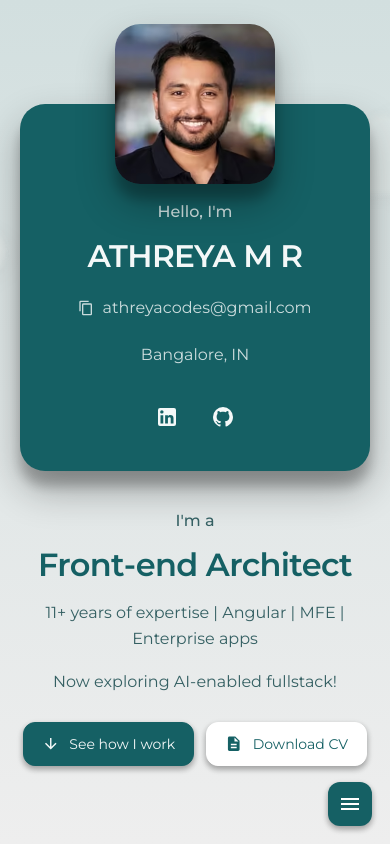
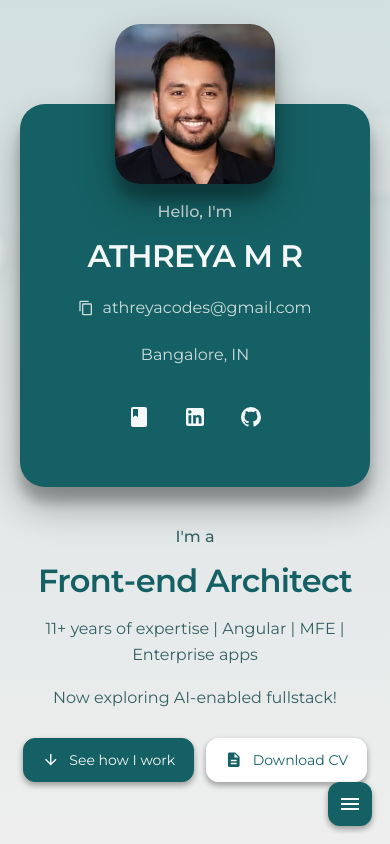
Before and after one commit to athreyacodes/portfolio, an Angular app: page / in a window 390 px wide. Shown: the top 844 px of the page. Built offline with nearby package versions, Linux system fonts and the light colour scheme.

Commit message:
blogs logo

```diff
--- a/src/app/data/i18n/en-gb.json
+++ b/src/app/data/i18n/en-gb.json
@@ -20,6 +20,7 @@
     "expBtn": "Experience",
     "downloadCv": "Download CV",
     "icon": {
+      "how": "How",
       "linkedin": "My LinkedIn",
       "github": "My Github"
     }
@@ -29,6 +30,7 @@
     "fullname": "ATHREYA M R",
     "email": "athreyacodes@gmail.com",
     "location": "Bangalore, IN",
+    "how": "https://how.athreya.codes",
     "linkedin": "https://www.linkedin.com/in/athreyamr/",
     "github": "https://github.com/athreyacodes"
   },
--- a/src/app/data/i18n/fr-fr.json
+++ b/src/app/data/i18n/fr-fr.json
@@ -20,6 +20,7 @@
     "expBtn": "Expérience",
     "downloadCv": "Télécharger le CV",
     "icon": {
+      "how": "How",
       "linkedin": "Mon LinkedIn",
       "github": "Mon GitHub"
     }
@@ -29,6 +30,7 @@
     "fullname": "ATHREYA M R",
     "email": "athreyacodes@gmail.com",
     "location": "Bangalore, IN",
+    "how": "https://how.athreya.codes",
     "linkedin": "https://www.linkedin.com/in/athreyamr/",
     "github": "https://github.com/athreyacodes"
   },
--- a/src/app/pages/home/intro/intro.html
+++ b/src/app/pages/home/intro/intro.html
@@ -20,11 +20,24 @@
       <li>
         <a
           class="btn-icon"
+          [href]="text.contactInfo.how"
+          target="_blank"
+          rel="me noopener noreferrer"
+          [attr.aria-label]="text.banner.icon.how + ' (' + text.a11y.openInNewTab + ')'"
+        >
+          <span class="tooltip">{{ text.banner.icon.how }}</span>
+          <app-icon name="how" />
+        </a>
+      </li>
+      <li>
+        <a
+          class="btn-icon"
           [href]="text.contactInfo.linkedin"
           target="_blank"
           rel="me noopener noreferrer"
           [attr.aria-label]="text.banner.icon.linkedin + ' (' + text.a11y.openInNewTab + ')'"
         >
+          <span class="tooltip">{{ text.banner.icon.linkedin }}</span>
           <app-icon name="linkedin" />
         </a>
       </li>
@@ -36,6 +49,7 @@
           rel="me noopener noreferrer"
           [attr.aria-label]="text.banner.icon.github + ' (' + text.a11y.openInNewTab + ')'"
         >
+          <span class="tooltip">{{ text.banner.icon.github }}</span>
           <app-icon name="github" />
         </a>
       </li>
--- a/src/app/pages/home/intro/intro.scss
+++ b/src/app/pages/home/intro/intro.scss
@@ -23,6 +23,7 @@
 
 .intro-identity {
   align-items: flex-end;
+  overflow: visible;
   padding-inline: 1.5rem 2rem;
   text-align: end;
   color: var(--card-solid-text);
@@ -55,11 +56,51 @@
 }
 
 .intro-identity .btn-icon {
+  position: relative;
+  overflow: visible;
   color: var(--card-solid-text);
 }
 
 .intro-identity .btn-icon:hover {
   background-color: color-mix(in srgb, var(--card-solid-text) 14%, transparent);
+}
+
+.intro-identity .tooltip {
+  position: absolute;
+  top: calc(100% + 0.4rem);
+  left: 50%;
+  z-index: 2;
+  padding: 0.2rem 0.45rem;
+  border-radius: 0.25rem;
+  background: var(--card-solid-text);
+  color: var(--card-solid);
+  font-size: 0.7rem;
+  font-weight: 700;
+  letter-spacing: 0.04em;
+  line-height: 1.2;
+  white-space: nowrap;
+  opacity: 0;
+  pointer-events: none;
+  transform: translateX(-50%) translateY(-0.15rem);
+  transition:
+    opacity 0.12s ease,
+    transform 0.12s ease;
+}
+
+.intro-identity .tooltip::after {
+  content: '';
+  position: absolute;
+  bottom: 100%;
+  left: 50%;
+  border: 0.28rem solid transparent;
+  border-bottom-color: var(--card-solid-text);
+  transform: translateX(-50%);
+}
+
+.intro-identity .btn-icon:hover .tooltip,
+.intro-identity .btn-icon:focus-visible .tooltip {
+  opacity: 1;
+  transform: translateX(-50%) translateY(0);
 }
 
 .pre-title {
@@ -119,6 +160,8 @@
 
 .social-links {
   inset-inline-end: 1.5rem;
+  z-index: 2;
+  overflow: visible;
   padding: 0;
   list-style: none;
 }
@@ -154,7 +197,8 @@
     inline-size: 100%;
     margin-block-start: calc(var(--intro-photo-size) / 2);
     margin-inline: auto;
-    padding: calc(var(--intro-photo-size) / 2 + 1.15rem) 1.5rem 1.75rem;
+    overflow: visible;
+    padding: calc(var(--intro-photo-size) / 2 + 1.15rem) 1.5rem 2.75rem;
     color: var(--card-solid-text);
     background: var(--card-solid);
     border-radius: 25px;
--- a/src/app/shared/icon/icon.ts
+++ b/src/app/shared/icon/icon.ts
@@ -32,6 +32,7 @@ const PATHS = {
   play: 'M8 5.14v14l11-7-11-7z',
   pause: 'M14 19h4V5h-4M6 19h4V5H6v14z',
   copy: 'M19 21H8V7h11m0-2H8a2 2 0 0 0-2 2v14a2 2 0 0 0 2 2h11a2 2 0 0 0 2-2V7a2 2 0 0 0-2-2m-3-4H4a2 2 0 0 0-2 2v14h2V3h12V1z',
+  how: 'M18 2H6c-1.1 0-2 .9-2 2v16c0 1.1.9 2 2 2h12c1.1 0 2-.9 2-2V4c0-1.1-.9-2-2-2M6 4h5v8l-2.5-1.5L6 12z',
   linkedin:
     'M19 3a2 2 0 0 1 2 2v14a2 2 0 0 1-2 2H5a2 2 0 0 1-2-2V5a2 2 0 0 1 2-2h14m-.5 15.5v-5.3a3.26 3.26 0 0 0-3.26-3.26c-.85 0-1.84.52-2.32 1.3v-1.11h-2.79v8.37h2.79v-4.93c0-.77.62-1.4 1.39-1.4a1.4 1.4 0 0 1 1.4 1.4v4.93h2.79M6.88 8.56a1.68 1.68 0 0 0 1.68-1.68c0-.93-.75-1.69-1.68-1.69a1.69 1.69 0 0 0-1.69 1.69c0 .93.76 1.68 1.69 1.68m1.39 9.94v-8.37H5.5v8.37h2.77z',
   github:
```
